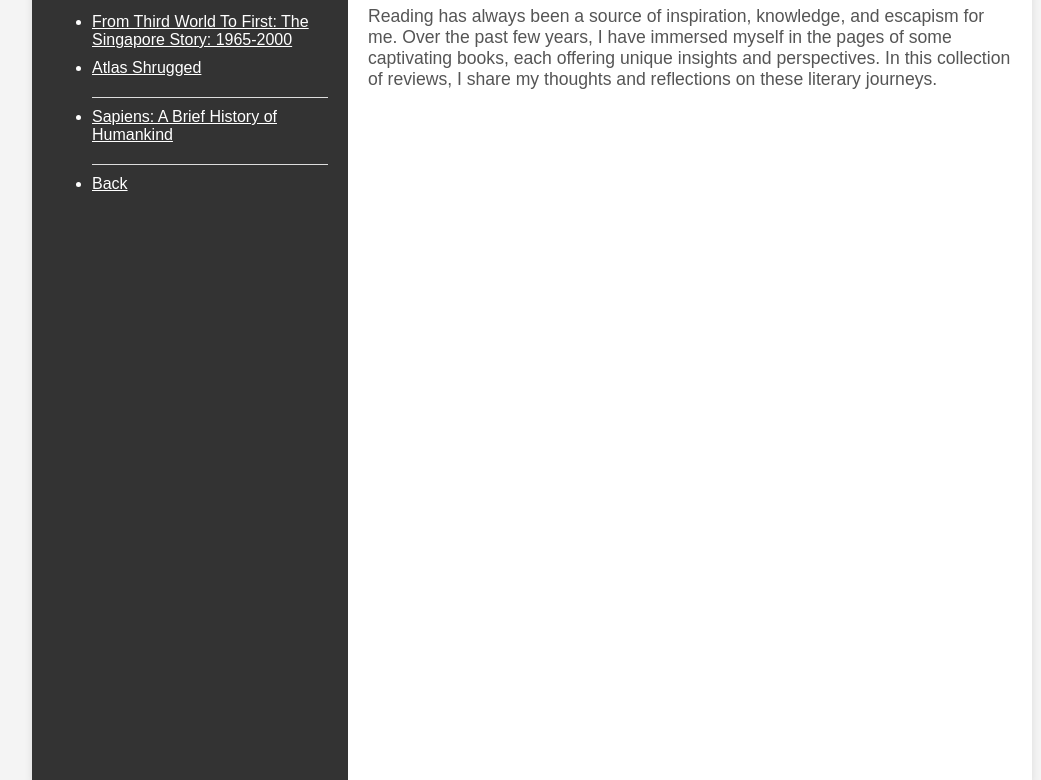
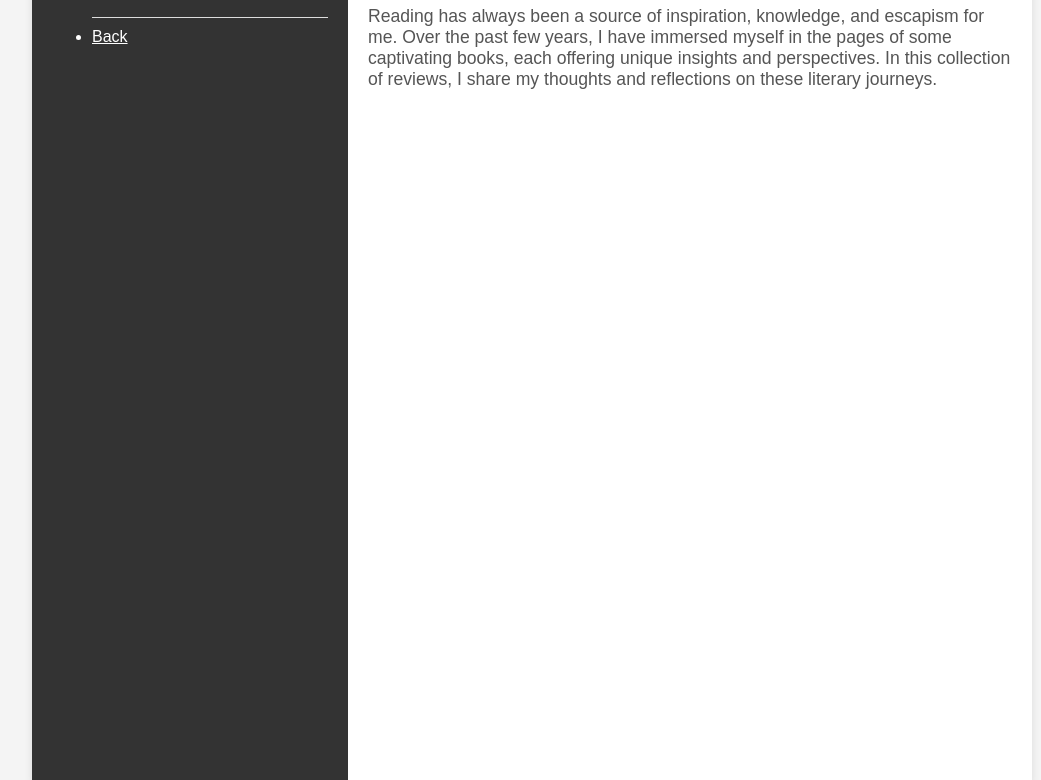
Before and after one commit to dykyi-roman/book-review, a plain HTML site: page index.html in a window 1280 px wide. Shown: the part 60-840 px from the top of the page, without its empty margins (108-1149 px from the left). Drawn offline with Linux system fonts and the light colour scheme.

Commit message:
Update index.html

```diff
--- a/index.html
+++ b/index.html
@@ -13,9 +13,7 @@
   <div class="title-section">
     <h1>Books</h1>
     <ul class="book-list">
-      <li><a class="white-text" href="https://dykyi-roman.github.io/book-review/from_third_world_to_first-the_singapore_story_1965_2000.html">From Third World To First: The Singapore Story: 1965-2000</a></li>
-      <li><a class="white-text" href="https://dykyi-roman.github.io/book-review/atlas_shrugged.html">Atlas Shrugged</a></li>
-      <li><a class="white-text" href="https://dykyi-roman.github.io/book-review/sapiens-a_brief_history_of_humankind.html">Sapiens: A Brief History of Humankind</a></li>
+      <!-- dynamic load -->
     </ul>
 
     <ul class="book-list">
@@ -35,5 +33,7 @@
   </div>
 </div>
 
+<script src="books.js"></script>
+
 </body>
 </html>
```
